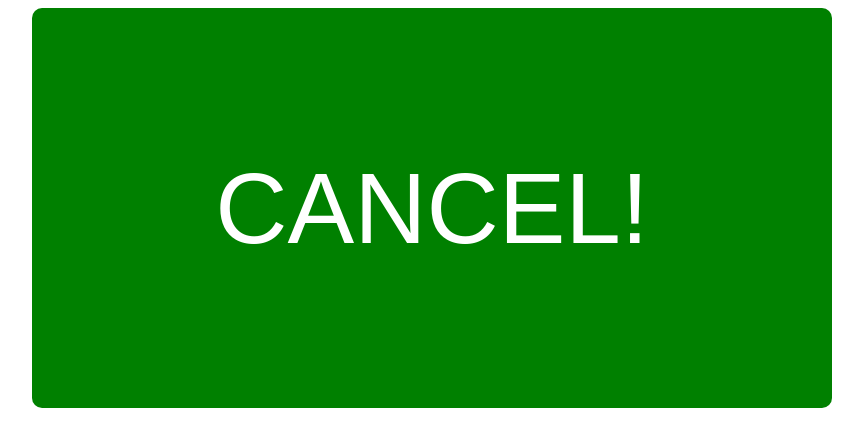
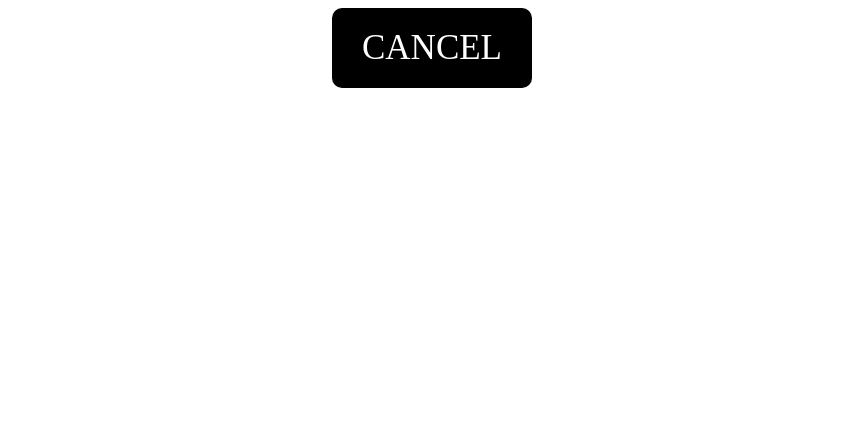
Before and after one commit to tententente/cancelledmonabutton, a plain HTML site: page index.html in a window 1280 px wide. Shown: the whole page, without its empty margins (208-1071 px from the left). Drawn offline with Linux system fonts and the light colour scheme.

Commit message:
Add files via upload

```diff
--- a/index.html
+++ b/index.html
@@ -7,16 +7,16 @@
     <style>
         /* Basic style for the button */
         #colorButton {
-            background-color: #008000; /* Initial color: green */
+            background-color: #000000; /* Initial color: black */
             color: white;
-            padding: 200px 400px; /* Increase padding for a bigger button */
+            padding: 20px 40px; /* Increase padding for a bigger button */
             border: none;
             border-radius: 10px;
-            font-size: 100px;
+            font-size: 35px;
             cursor: pointer;
-            transition: background-color 0.1s ease;
-	    width: 400px; /* Set a fixed width */
-            height: 300px; /* Set a fixed height */
+            transition: background-color 0.0s ease;
+	    width: 40px; /* Set a fixed width */
+            height: 30px; /* Set a fixed height */
 
             display: block;         /* Makes the button a block element */
             margin: 0 auto;         /* Centers the block element horizontally */
@@ -28,17 +28,19 @@
             width: 200px;             /* Optional: set fixed width */
             height: 80px;             /* Optional: set fixed height */
 
+            font-family: Times New Romans; /* Sets the font for the entire page */
+
         }
 
         /* Style when the button is "active" */
         #colorButton.active {
-            background-color: #FF0000; /* Color when active: red */
+            background-color: #8B0000; /* Color when active: dark red */
         }
     </style>
 </head>
 <body>
     <!-- Button element with ID "colorButton" -->
-    <button id="colorButton">CANCEL!</button>
+    <button id="colorButton">CANCEL</button>
 
     <script>
         // Select the button by its ID and add a click event listener
```
